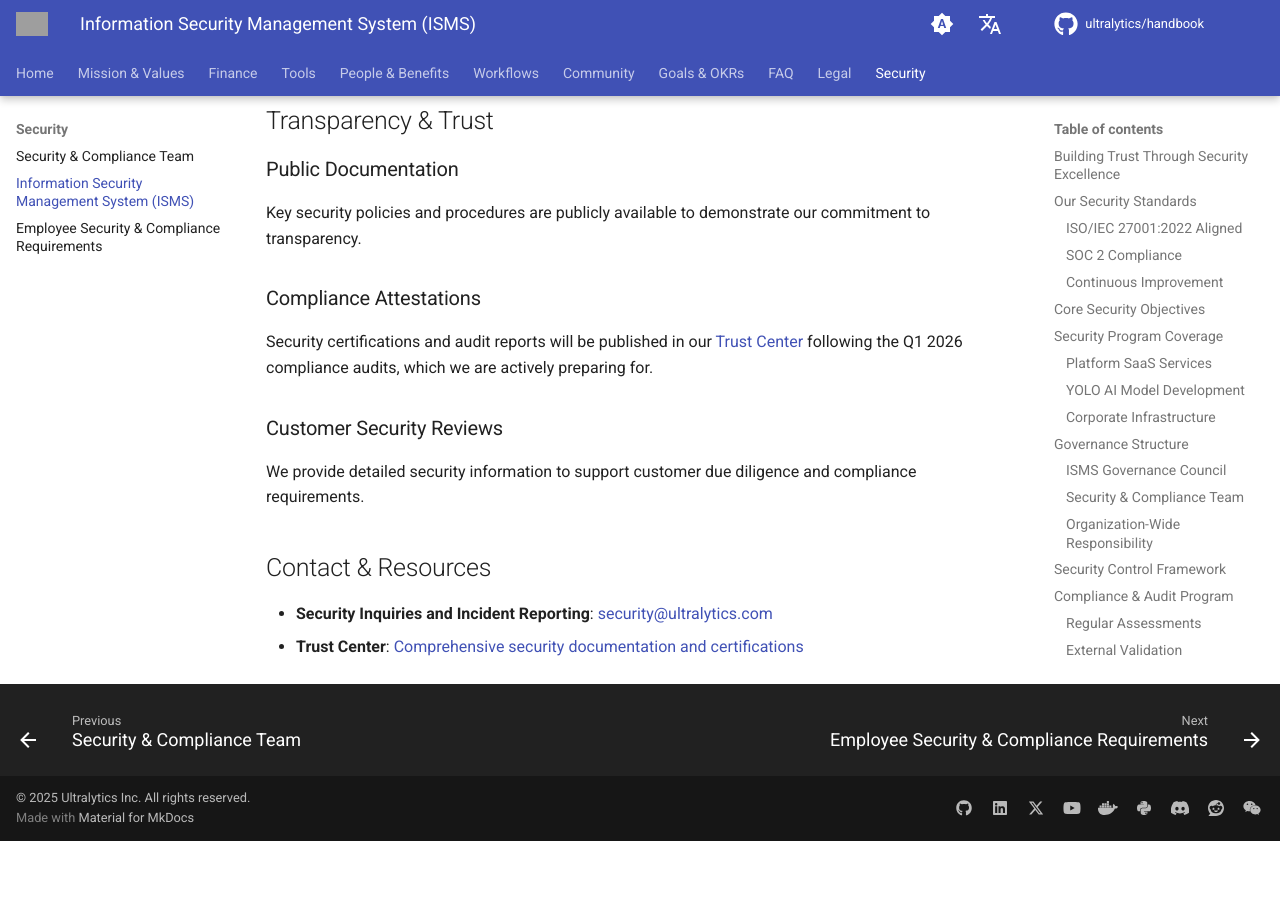
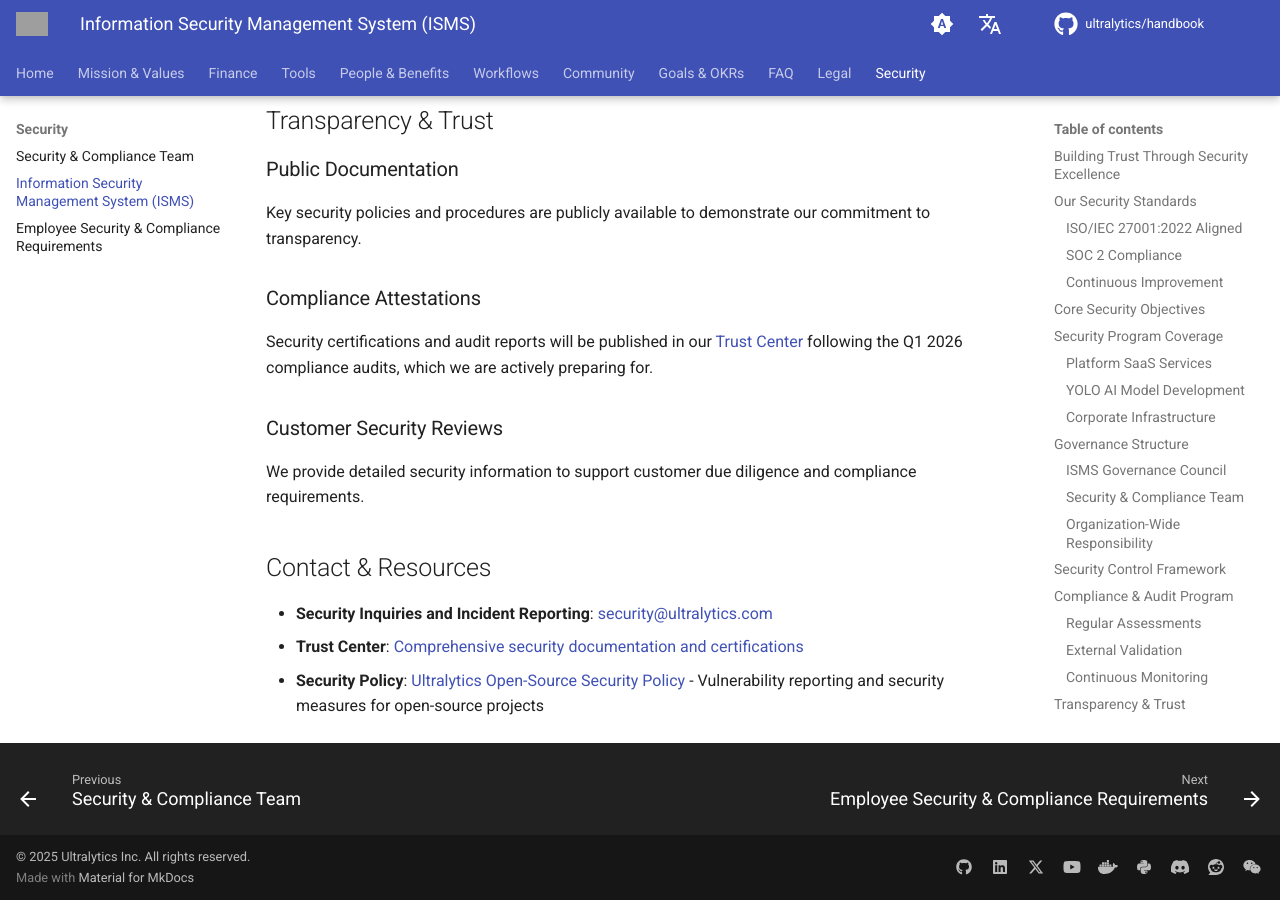
Before and after one commit to ultralytics/handbook, an MkDocs documentation site: the page built from docs/en/security/isms.md, in a window 1280 px wide and 900 px high, scrolled down 2842 px. Built offline with MkDocs 1.6.1 and Material for MkDocs 9.7.7, drawn with Linux system fonts in a browser that asks for light colours; comment, search, counter and statistics services are not loaded; before the commit the page ends 3683 px from its top, so only the background shows below that; grey boxes are pictures that could not be loaded.

Commit message:
Update README

```diff
--- a/docs/en/security/isms.md
+++ b/docs/en/security/isms.md
@@ -97,3 +97,4 @@
 
 - **Security Inquiries and Incident Reporting**: [security@ultralytics.com](mailto:security@ultralytics.com)
 - **Trust Center**: [Comprehensive security documentation and certifications](https://trust.ultralytics.com/)
+- **Security Policy**: [Ultralytics Open-Source Security Policy](https://docs.ultralytics.com/help/security/) - Vulnerability reporting and security measures for open-source projects
```
